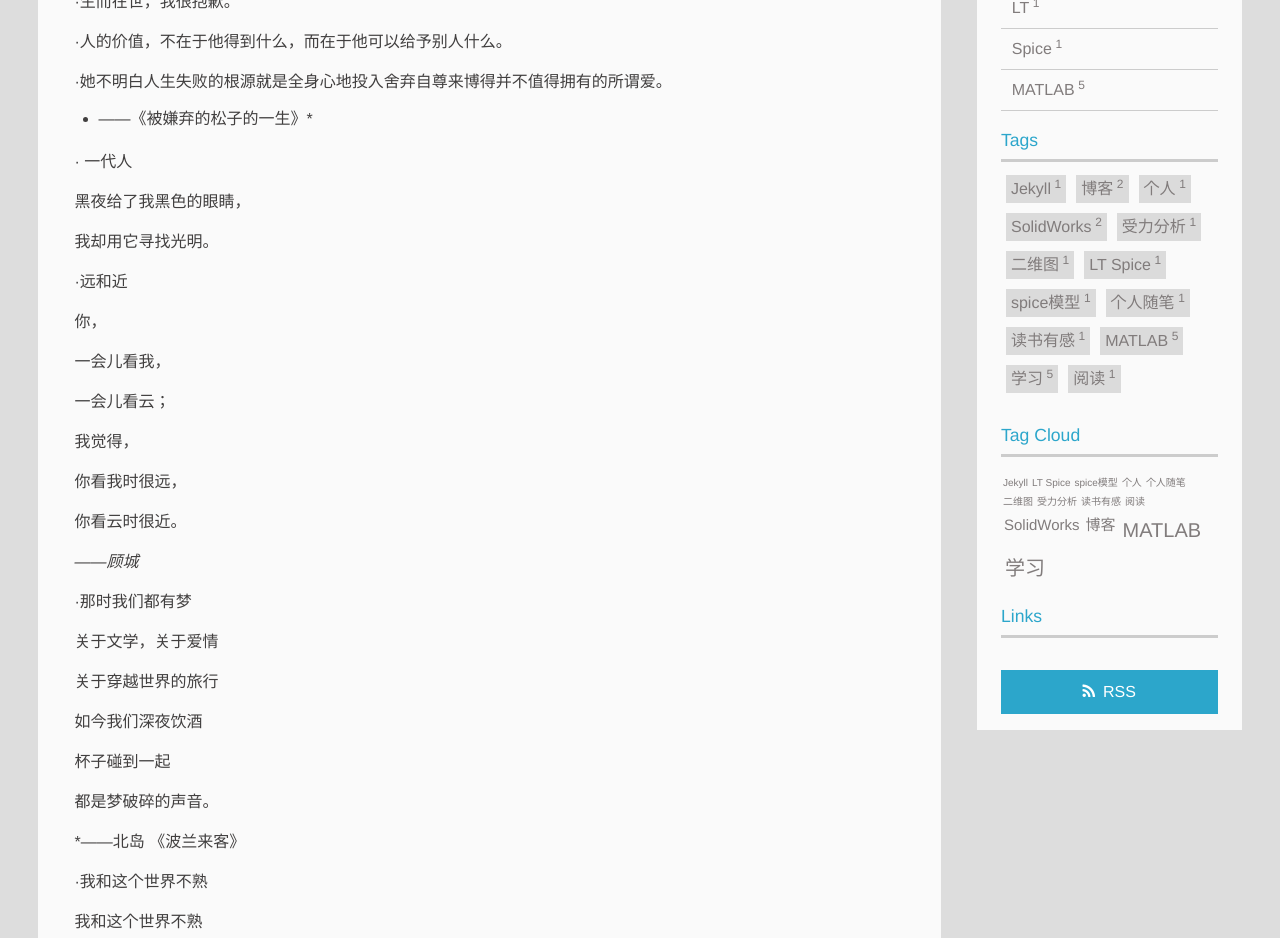
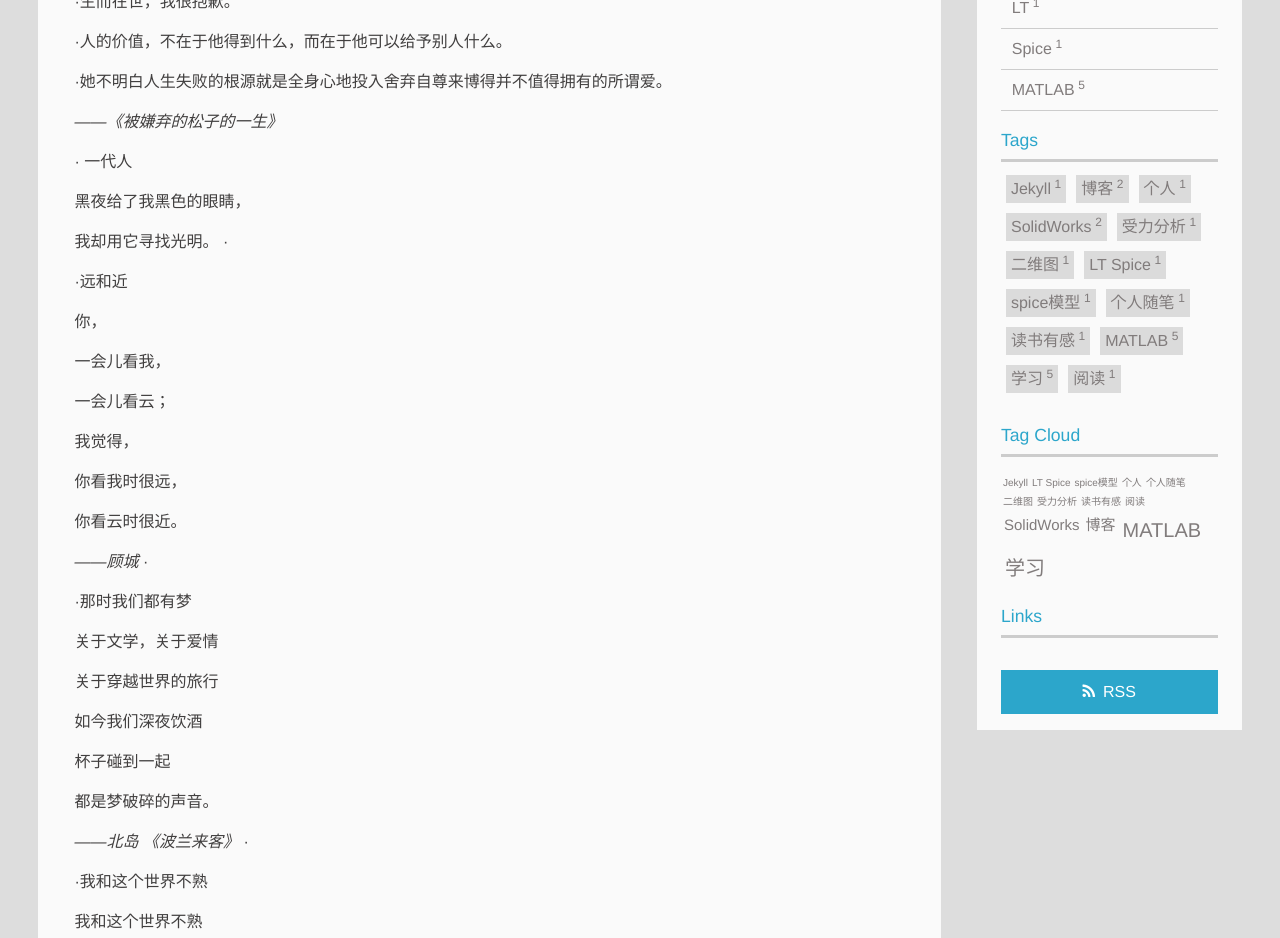
Before and after one commit to ZushengZhao/ZushengZhao.github.io, a Jekyll site: the page built from _posts/2018-4-8-摘抄_1.md, in a window 1280 px wide and 1400 px high. Shown: the part 433-1371 px from the top of the window. Built offline with Jekyll 4.4.1, drawn with Linux system fonts in a browser that asks for light colours; some of the changed text lies outside the part shown.

Commit message:
Update 2018-4-8-摘抄_1.md

```diff
--- a/_posts/2018-4-8-摘抄_1.md
+++ b/_posts/2018-4-8-摘抄_1.md
@@ -19,15 +19,15 @@ categories: 个人
 
 ·她不明白人生失败的根源就是全身心地投入舍弃自尊来博得并不值得拥有的所谓爱。
 
- * ——《被嫌弃的松子的一生》*
+ *——《被嫌弃的松子的一生》*
 
 
- ·    一代人
+ ·  一代人
 
  黑夜给了我黑色的眼睛，
 
  我却用它寻找光明。
-
+ ·
 
  ·远和近
 
@@ -44,7 +44,7 @@ categories: 个人
  你看云时很近。
 
  *——顾城*
-
+ ·
 
  ·那时我们都有梦
 
@@ -58,8 +58,8 @@ categories: 个人
 
  都是梦破碎的声音。
 
- *——北岛 《波兰来客》
-
+ *——北岛 《波兰来客》*
+ ·
 
  ·我和这个世界不熟
 
@@ -142,7 +142,7 @@ categories: 个人
  我依旧有很多选择
 
  刚巧，这两者，都不是选项之一。
-
+ ·
 
  ·借我
 
@@ -169,8 +169,8 @@ categories: 个人
  借我最初与最终的不敢，借我不言而喻的不见
 
  借我一场秋啊，可你说这已是冬天。
-
+ ·
 
  ·我所有的自负皆来自我的自卑，所有的英雄气概都来自我的软弱。嘴里振振有词是因为心里满是怀疑，深情是因为痛恨自己无情。这世界没有一件事是虚空而生的，站在光里，背后就会有阴影，这深夜里一片静默，是因为你还没有听见声音。
 
- ——马良  《坦白书》
+ *——马良  《坦白书》*
```
